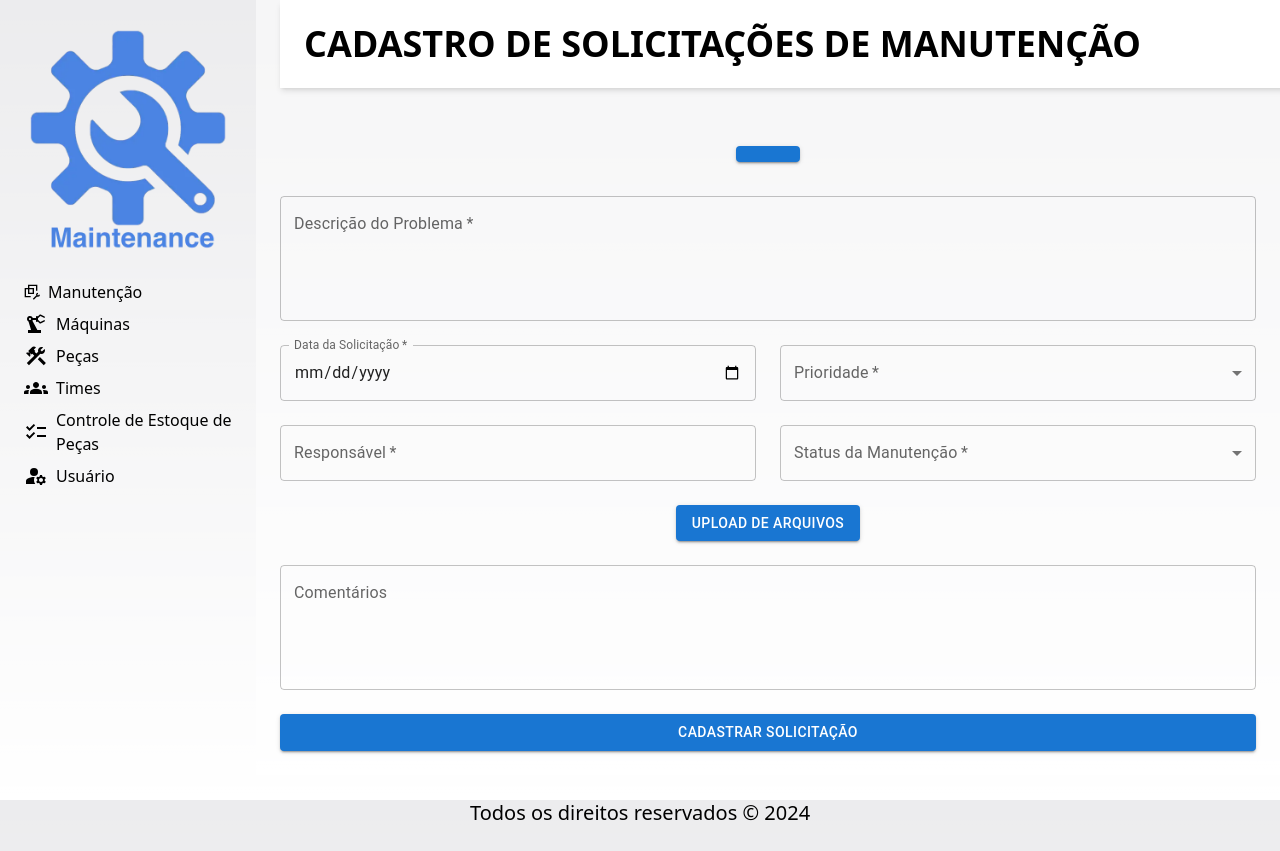
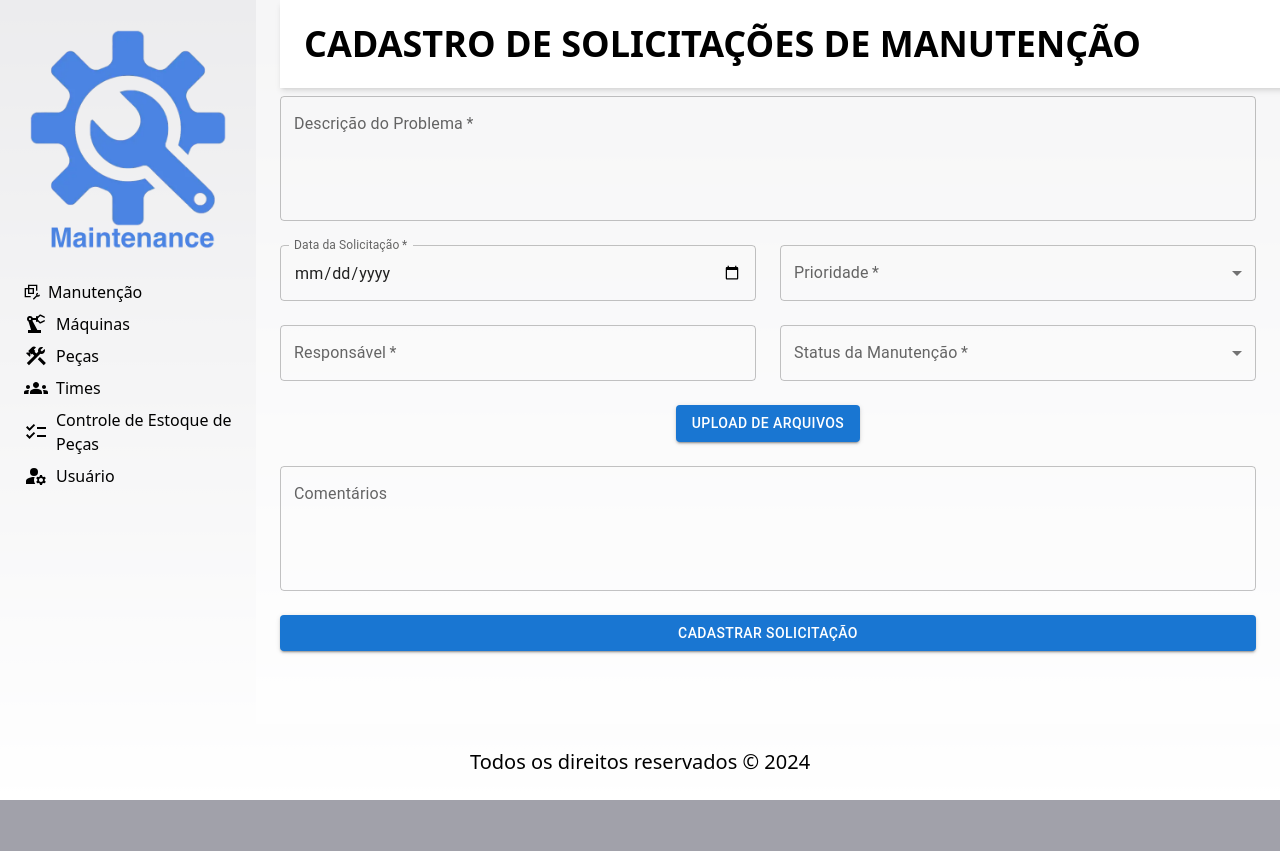
Before and after one commit to GuilhermeMLeal/ManutencaoAPP, a Next.js app in the folder frontend/: page /pages/index/createMaintenance in a window 1280 px wide. After the commit the page ends 800 px from the top, so only its background shows below. Built offline with nearby package versions, Linux system fonts and the light colour scheme.

Commit message:
refactor(title): updated title component

```diff
--- a/frontend/src/app/components/machines/createMachine.tsx
+++ b/frontend/src/app/components/machines/createMachine.tsx
@@ -1,11 +1,12 @@
 import React from "react";
 import { TextField, Button, Grid, Box } from "@mui/material";
 import Title from "@/app/components/title";
+import TitleCreate from "../titleCreate";
 
 export default function CreateMachine() {
   return (
     <main className="flex-1 p-6 pt-24 flex flex-col bg-white/90">
-      <Title title={"Cadastro de Máquinas"} />
+      <TitleCreate title={"Cadastro de Máquinas"} />
       <Box
         component="form"
         noValidate
--- a/frontend/src/app/components/machines/mainMachine.tsx
+++ b/frontend/src/app/components/machines/mainMachine.tsx
@@ -27,6 +27,7 @@ export default function MainMachine() {
         title="Sistema de Gestão de Máquinas"
         subtitle="Visualização Detalhada de Máquinas"
         textButton="Cadastrar uma Máquina"
+        pageText=""
       />
       <Container maxWidth="lg">
         <Box
--- a/frontend/src/app/components/maintenance/createMaintenance.tsx
+++ b/frontend/src/app/components/maintenance/createMaintenance.tsx
@@ -1,11 +1,12 @@
 import React from "react";
 import { TextField, Button, Grid, Box, MenuItem } from "@mui/material";
 import Title from "../title";
+import TitleCreate from "../titleCreate";
 
 export default function CreateMaintenance() {
   return (
     <main className="flex-1 p-6 pt-24 flex flex-col bg-white/90">
-      <Title title={"Cadastro de Solicitações de Manutenção"} />
+      <TitleCreate title={"Cadastro de Solicitações de Manutenção"} />
       <Box component="form" noValidate>
         <Grid container spacing={3}>
           <Grid item xs={12}>
--- a/frontend/src/app/components/teams/mainTeams.tsx
+++ b/frontend/src/app/components/teams/mainTeams.tsx
@@ -27,6 +27,7 @@ export default function MainTeam() {
         title="Sistema de Gestão de Equipes"
         subtitle="Visualização Detalhada de Equipe"
         textButton="Cadastrar uma Equipe"
+        pageText=""
       />
       <Container maxWidth="lg">
         <Box
--- a/frontend/src/app/components/title.tsx
+++ b/frontend/src/app/components/title.tsx
@@ -4,9 +4,10 @@ interface TitleType {
   title: string;
   subtitle: string;
   textButton: string;
+  pageText:string;
 }
 
-export default function Title({ title, subtitle, textButton }: TitleType) {
+export default function Title({ title, subtitle, textButton , pageText}: TitleType) {
   return (
     <>
       <h1 className="text-4xl fixed top-0 font-bold uppercase w-full p-6 text-start text-black bg-white shadow-md z-10">
@@ -21,7 +22,7 @@ export default function Title({ title, subtitle, textButton }: TitleType) {
         >
           {subtitle}
         </Typography>
-        <a href="/pages/teams/createTeam">
+        <a href={pageText}>
           <Button variant="contained" color="primary" size="large">
             {textButton}
           </Button>
--- /dev/null
+++ b/frontend/src/app/components/titleCreate.tsx
@@ -0,0 +1,15 @@
+
+
+interface TitleType {
+    title: string;
+}
+
+export default function TitleCreate({ title }: TitleType) {
+    return (
+      <>
+        <h1 className="text-4xl fixed top-0 font-bold uppercase w-full p-6 text-start text-black bg-white shadow-md z-10">
+          {title}
+        </h1>
+    </>
+    )
+};
--- a/frontend/src/app/components/tools/createTool.tsx
+++ b/frontend/src/app/components/tools/createTool.tsx
@@ -1,11 +1,11 @@
 import React from "react";
 import { TextField, Button, Grid, Box, InputAdornment } from "@mui/material";
-import Title from "@/app/components/title";
+import TitleCreate from "../titleCreate";
 
 export default function CreateTool() {
   return (
     <main className="flex-1 p-6 pt-24 flex flex-col bg-white/90">
-      <Title title={"Cadastro de Peças"} />
+      <TitleCreate title={"Cadastro de Peças"} />
       <Box
         component="form"
         noValidate
```
